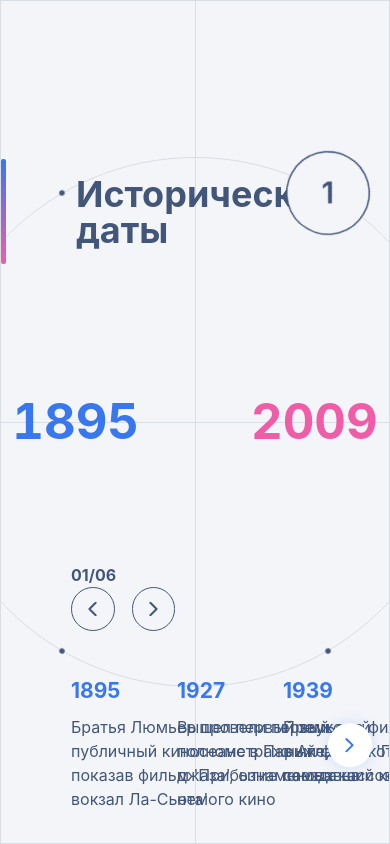
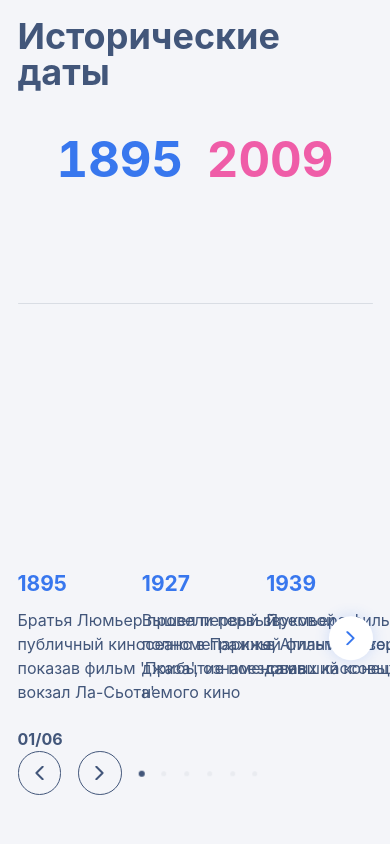
Before and after one commit to midnight-light/only-gsap-test, a React app: page / in a window 390 px wide. Built offline with nearby package versions, Linux system fonts and the light colour scheme.

Commit message:
feat(bullet-pagination): added bullet pagination with transition animation

```diff
--- a/src/app/styles/styled.d.ts
+++ b/src/app/styles/styled.d.ts
@@ -23,6 +23,7 @@ declare module 'styled-components' {
     };
     breakpoints: {
       mobile: string;
+      smallTablet: string;
       tablet: string;
       laptop: string;
       desktop: string;
--- a/src/app/styles/theme.ts
+++ b/src/app/styles/theme.ts
@@ -22,6 +22,7 @@ export const theme: DefaultTheme = {
   },
   breakpoints: {
     mobile: '768px',
+    smallTablet: '820px',
     tablet: '1024px',
     laptop: '1280px',
     desktop: '1920px',
--- /dev/null
+++ b/src/components/bullet-pagination.tsx
@@ -0,0 +1,275 @@
+import { useEffect, useRef } from 'react';
+import styled from 'styled-components';
+import { gsap, useGSAP } from '../app/gsap/gsap';
+
+interface BulletPaginationProps {
+  totalPoints: number;
+
+  currentPointId: number;
+
+  onBulletClick?: (index: number) => void;
+
+  initialDelay?: number;
+}
+
+const Container = styled.div`
+  display: flex;
+  flex-direction: row;
+  gap: ${({ theme }) => theme.spacing.sm};
+  align-items: center;
+  justify-content: center;
+  pointer-events: auto;
+`;
+
+const Bullet = styled.button`
+  position: relative;
+  width: 0.375rem;
+  height: 0.375rem;
+  padding: 0;
+  border: none;
+  background: transparent;
+  cursor: pointer;
+  transition: none;
+  will-change: transform;
+
+  &:focus-visible {
+    outline: 2px solid ${({ theme }) => theme.colors.primary};
+    outline-offset: 2px;
+  }
+
+  -webkit-tap-highlight-color: transparent;
+`;
+
+const BulletDot = styled.span`
+  position: absolute;
+  top: 50%;
+  left: 50%;
+  transform: translate(-50%, -50%);
+  width: 100%;
+  height: 100%;
+  border-radius: 50%;
+  background: ${({ theme }) => theme.colors.muted};
+  opacity: 0.4;
+  will-change: transform, opacity, background-color;
+`;
+
+const BulletInner = styled.span`
+  position: absolute;
+  top: 50%;
+  left: 50%;
+  transform: translate(-50%, -50%) scale(0);
+  width: 100%;
+  height: 100%;
+  border-radius: 50%;
+  background: ${({ theme }) => theme.colors.text};
+  will-change: transform;
+`;
+
+export const BulletPagination: React.FC<BulletPaginationProps> = ({
+  currentPointId,
+  totalPoints,
+  onBulletClick,
+  initialDelay = 0.5,
+}) => {
+  const containerRef = useRef<HTMLDivElement>(null);
+  const prevActiveIndexRef = useRef(currentPointId);
+  const timelineRef = useRef<gsap.core.Timeline | null>(null);
+
+  const isAnimatingRef = useRef(false);
+  const animatingToIndexRef = useRef(currentPointId);
+  const pendingIndexRef = useRef<{
+    index: number;
+    previousIndex: number;
+  } | null>(null);
+
+  const { contextSafe } = useGSAP(
+    () => {
+      const durationBase = 0.4;
+      const durationStep = 0.08;
+      const durationOffset = 0.2;
+
+      const bullets = containerRef.current?.querySelectorAll('.bullet');
+      if (!bullets || bullets.length === 0) return;
+
+      const tl = gsap.timeline({ delay: initialDelay });
+      timelineRef.current = tl;
+
+      bullets.forEach((bullet, index) => {
+        const dot = bullet.querySelector('.bullet-dot');
+        const inner = bullet.querySelector('.bullet-inner');
+
+        if (dot) {
+          gsap.set(dot, { scale: 0, opacity: 0 });
+          tl.to(
+            dot,
+            {
+              scale: 1,
+              opacity: 0.4,
+              duration: durationBase,
+              ease: 'back.out(1.7)',
+            },
+            index * durationStep,
+          );
+        }
+
+        if (index === currentPointId && inner) {
+          tl.to(
+            inner,
+            {
+              scale: 1.2,
+              duration: durationBase,
+              ease: 'back.out(2)',
+            },
+            index * durationStep + durationOffset,
+          );
+
+          if (dot) {
+            tl.to(
+              dot,
+              {
+                opacity: 1,
+                scale: 1.2,
+                duration: durationBase,
+              },
+              index * durationStep + durationOffset,
+            );
+          }
+        }
+      });
+    },
+    { scope: containerRef },
+  );
+
+  const animateActiveBullet = contextSafe(
+    (newIndex: number, prevIndex: number) => {
+      if (newIndex === prevIndex) return;
+
+      if (isAnimatingRef.current) {
+        if (newIndex !== animatingToIndexRef.current) {
+          pendingIndexRef.current = {
+            index: newIndex,
+            previousIndex: animatingToIndexRef.current,
+          };
+        }
+        return;
+      }
+
+      isAnimatingRef.current = true;
+      animatingToIndexRef.current = newIndex;
+
+      const prevDot = containerRef.current?.querySelector(
+        `.bullet-${prevIndex} .bullet-dot`,
+      );
+      const prevInner = containerRef.current?.querySelector(
+        `.bullet-${prevIndex} .bullet-inner`,
+      );
+      const newDot = containerRef.current?.querySelector(
+        `.bullet-${newIndex} .bullet-dot`,
+      );
+      const newInner = containerRef.current?.querySelector(
+        `.bullet-${newIndex} .bullet-inner`,
+      );
+
+      gsap.killTweensOf([prevDot, prevInner, newDot, newInner]);
+
+      const tl = gsap.timeline({
+        onComplete: () => {
+          isAnimatingRef.current = false;
+
+          if (pendingIndexRef.current) {
+            const pending = pendingIndexRef.current;
+            pendingIndexRef.current = null;
+            animateActiveBullet(pending.index, pending.previousIndex);
+          }
+        },
+      });
+
+      if (prevDot) {
+        tl.to(
+          prevDot,
+          {
+            scale: 1,
+            opacity: 0.4,
+            duration: 0.3,
+            ease: 'power2.inOut',
+          },
+          0,
+        );
+      }
+
+      if (prevInner) {
+        tl.to(
+          prevInner,
+          {
+            scale: 0,
+            duration: 0.3,
+            ease: 'power2.in',
+          },
+          0,
+        );
+      }
+
+      if (newDot) {
+        tl.to(
+          newDot,
+          {
+            scale: 1.2,
+            opacity: 1,
+            duration: 0.4,
+            ease: 'back.out(2)',
+          },
+          0.1,
+        );
+      }
+
+      if (newInner) {
+        tl.to(
+          newInner,
+          {
+            scale: 1.2,
+            duration: 0.5,
+            ease: 'back.out(2)',
+          },
+          0.1,
+        );
+      }
+    },
+  );
+
+  useEffect(() => {
+    const prevIndex = prevActiveIndexRef.current;
+    prevActiveIndexRef.current = currentPointId;
+
+    if (prevIndex !== currentPointId) {
+      animateActiveBullet(currentPointId, prevIndex);
+    }
+  }, [currentPointId, animateActiveBullet]);
+
+  const handleClick = contextSafe((index: number) => {
+    if (index === currentPointId) return;
+    onBulletClick?.(index + 1);
+  });
+
+  return (
+    <Container ref={containerRef} role="tablist">
+      {Array.from({ length: totalPoints }).map(
+        (_, index) => (
+          console.log('index', index),
+          (
+            <Bullet
+              key={index}
+              className={`bullet bullet-${index}`}
+              onClick={() => handleClick(index)}
+              role="tab"
+              aria-selected={index === currentPointId}
+              aria-label={`Перейти к слайду ${index + 1}`}
+            >
+              <BulletDot className="bullet-dot" />
+              <BulletInner className="bullet-inner" />
+            </Bullet>
+          )
+        ),
+      )}
+    </Container>
+  );
+};
--- a/src/components/circular-navigation.tsx
+++ b/src/components/circular-navigation.tsx
@@ -371,7 +371,6 @@ export const CircularNavigation: React.FC<CircularNavigationProps> = ({
   });
 
   useEffect(() => {
-    console.warn('activePointId', activePointId);
     const previousId = prevActivePointIdRef.current;
     prevActivePointIdRef.current = activePointId;
 
--- a/src/features/historical-date/components/swiper/events-swiper.tsx
+++ b/src/features/historical-date/components/swiper/events-swiper.tsx
@@ -1,12 +1,13 @@
 import React, { useRef, useState } from 'react';
 import { Swiper, SwiperSlide } from 'swiper/react';
-import { A11y, Keyboard } from 'swiper/modules';
+import { A11y, Keyboard, Pagination } from 'swiper/modules';
 import type { Swiper as SwiperType } from 'swiper';
 import 'swiper/css';
 import styled from 'styled-components';
 import { TimeLineEvent } from '../../constants/historical-dates-mok.constants';
 import { Button } from '../../../../components/ui/button';
 import { ChevronIcon } from '../../../../components/icons/chevron-icon';
+import { BulletPagination } from '../../../../components/bullet-pagination';
 
 const SwiperContainer = styled.div`
   position: absolute;
@@ -18,7 +19,11 @@ const SwiperContainer = styled.div`
   display: flex;
   flex-direction: column;
   pointer-events: none;
-  /* padding-left: ${({ theme }) => theme.spacing.xl}; */
+
+  @media (max-width: ${({ theme }) => theme.breakpoints.smallTablet}) {
+    flex-direction: column-reverse;
+    gap: ${({ theme }) => theme.spacing.md};
+  }
 `;
 
 const SlidesArea = styled.div`
@@ -30,6 +35,10 @@ const SlidesArea = styled.div`
   .swiper {
     width: 100%;
     height: 100%;
+  }
+
+  @media (max-width: ${({ theme }) => theme.breakpoints.smallTablet}) {
+    padding-left: ${({ theme }) => theme.spacing.sm};
   }
 `;
 
@@ -61,20 +70,18 @@ const PointControlsContainer = styled.div`
   pointer-events: none;
   font-weight: ${({ theme }) => theme.typography.fontWeight.bold};
   padding-left: ${({ theme }) => theme.spacing.xl};
+
+  @media (max-width: ${({ theme }) => theme.breakpoints.smallTablet}) {
+    padding-left: ${({ theme }) => theme.spacing.sm};
+  }
 `;
 
 const PointControlsButtons = styled.div`
+  width: 100%;
   display: flex;
   gap: 1.2rem;
   margin-bottom: ${({ theme }) => theme.spacing.lg};
 `;
-
-interface EventsSwiperProps {
-  onPointChange: (newPointActiveIndex: number) => void;
-  events: TimeLineEvent[];
-  currentPointId: number;
-  totalPoints: number;
-}
 
 const NavButtonPrev = styled(Button)<{ $active: boolean }>`
   position: absolute;
@@ -94,23 +101,30 @@ const NavButtonNext = styled(Button)<{ $active: boolean }>`
   z-index: 2;
 `;
 
+interface EventsSwiperProps {
+  onPointChange: (newPointActiveIndex: number) => void;
+  events: TimeLineEvent[];
+  currentPointId: number;
+  totalPoints: number;
+  isMobile?: boolean;
+}
+
 export const EventsSwiper: React.FC<EventsSwiperProps> = ({
   onPointChange,
   events,
   currentPointId,
   totalPoints,
+  isMobile = false,
 }) => {
   const [activeIndex, setActiveIndex] = useState(0);
   const swiperRef = useRef<SwiperType | null>(null);
   const pad = (n: number) => String(n).padStart(2, '0');
 
   const handleSlideChange = (swiper: SwiperType) => {
-    console.warn('swiper.activeIndex', swiper.activeIndex);
     setActiveIndex(swiper.activeIndex);
   };
 
   const toggleSlide = (newActiveIndex: number) => {
-    console.warn('toggleSlide', newActiveIndex);
     if (newActiveIndex < 0 || newActiveIndex >= events.length) return;
 
     const isPrev = newActiveIndex < activeIndex;
@@ -139,6 +153,13 @@ export const EventsSwiper: React.FC<EventsSwiperProps> = ({
           >
             <ChevronIcon direction="right" />
           </Button>
+          {isMobile && (
+            <BulletPagination
+              totalPoints={totalPoints}
+              currentPointId={currentPointId - 1} // -1, потому что точки генерируются процедурно
+              onBulletClick={(index: number) => onPointChange(index)}
+            />
+          )}
         </PointControlsButtons>
       </PointControlsContainer>
 
@@ -180,6 +201,5 @@ export const EventsSwiper: React.FC<EventsSwiperProps> = ({
         </NavButtonNext>
       </SlidesArea>
     </SwiperContainer>
-    // </SwiperControls>
   );
 };
--- a/src/features/historical-date/components/year-range.tsx
+++ b/src/features/historical-date/components/year-range.tsx
@@ -18,6 +18,10 @@ const Wrapper = styled.div`
   @media (max-width: ${({ theme }) => theme.breakpoints.tablet}) {
     font-size: ${({ theme }) => theme.typography.heading.h1};
   }
+
+  @media (max-width: ${({ theme }) => theme.breakpoints.smallTablet}) {
+    gap: ${({ theme }) => theme.spacing.md};
+  }
 `;
 
 export const YearRange: React.FC<YearRangeProps> = ({ point }) => {
--- a/src/features/historical-date/historical-date-section.tsx
+++ b/src/features/historical-date/historical-date-section.tsx
@@ -11,6 +11,8 @@ import { useState } from 'react';
 import { EventsSwiper } from './components/swiper/events-swiper';
 import { YearRange } from './components/year-range';
 import { QuadrantContainer } from '../../components/layout/quadrant-container';
+import useMediaQuery from '../../hooks/use-media-query';
+import { theme } from '../../app/styles/theme';
 
 const Container = styled.div`
   display: flex;
@@ -28,6 +30,14 @@ const YearRangeContainer = styled.div`
   transform: translate(-50%, -50%);
   left: 50%;
   pointer-events: none;
+
+  @media (max-width: ${({ theme }) => theme.breakpoints.smallTablet}) {
+    display: flex;
+    flex-direction: column;
+    position: relative;
+    justify-content: center;
+    align-items: center;
+  }
 `;
 
 const TopLeftContent = styled.div`
@@ -44,6 +54,9 @@ const TopLeftContent = styled.div`
 `;
 
 export const HistoricalDateSection = () => {
+  const isMobile = useMediaQuery(
+    `(max-width: ${theme.breakpoints.smallTablet})`,
+  );
   const historicalDates = getHistoricalDates();
   const [activePoint, setActivePoint] = useState<TimeLinePoint>(
     historicalDates.data[0],
@@ -62,6 +75,36 @@ export const HistoricalDateSection = () => {
 
     setActivePoint(newPoint);
   };
+
+  if (isMobile) {
+    return (
+      <Flex
+        $direction="column"
+        $justify="flex-start"
+        $alignContent="flex-start"
+        $gap="xl"
+        $columnGap="xl"
+      >
+        <Header as="h1" $variant="primary">
+          Исторические даты
+        </Header>
+
+        <YearRangeContainer>
+          <YearRange point={activePoint} />
+        </YearRangeContainer>
+
+        <Separator $orientation="horizontal" $color="muted" $thickness="1px" />
+
+        <EventsSwiper
+          onPointChange={handlePointChange}
+          events={activePoint.events}
+          currentPointId={activePoint.id}
+          totalPoints={historicalDates.meta.pointCount}
+          isMobile={isMobile}
+        />
+      </Flex>
+    );
+  }
 
   return (
     <Container>
--- /dev/null
+++ b/src/hooks/use-media-query.ts
@@ -0,0 +1,35 @@
+import { useEffect, useState } from 'react';
+
+const useMediaQuery = (mediaQuery: string) => {
+  const [isVerified, setIsVerified] = useState(
+    !!window.matchMedia(mediaQuery).matches,
+  );
+
+  useEffect(() => {
+    const mediaQueryList = window.matchMedia(mediaQuery);
+    const documentChangeHandler = () => {
+      setIsVerified(!!mediaQueryList.matches);
+    };
+
+    try {
+      mediaQueryList.addEventListener('change', documentChangeHandler);
+    } catch (e) {
+      // Safari isn't supporting mediaQueryList.addEventListener
+      mediaQueryList.addListener(documentChangeHandler);
+    }
+
+    documentChangeHandler();
+    return () => {
+      try {
+        mediaQueryList.removeEventListener('change', documentChangeHandler);
+      } catch (e) {
+        // Safari isn't supporting mediaQueryList.removeEventListener
+        mediaQueryList.removeListener(documentChangeHandler);
+      }
+    };
+  }, [mediaQuery]);
+
+  return isVerified;
+};
+
+export default useMediaQuery;
--- a/src/layouts/main-layout.tsx
+++ b/src/layouts/main-layout.tsx
@@ -15,6 +15,12 @@ const LayoutContainer = styled.div`
     padding-left: 0;
     padding-right: 0;
   }
+
+  @media (max-width: ${({ theme }) => theme.breakpoints.smallTablet}) {
+    padding-top: ${({ theme }) => theme.spacing.sm};
+    padding-left: ${({ theme }) => theme.spacing.sm};
+    padding-right: ${({ theme }) => theme.spacing.sm};
+  }
 `;
 
 export const MainLayout = ({ children }: { children: React.ReactNode }) => {
```
